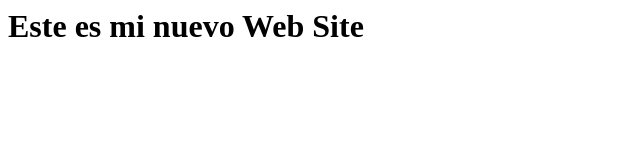
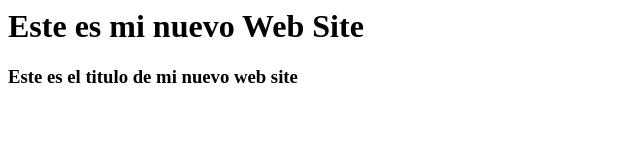
Before and after one commit to OscarPinerosP/ws, a plain HTML site: page index.html in a window 1280 px wide. Shown: the whole page, without its empty margins (0-640 px from the left). Drawn offline with Linux system fonts and the light colour scheme.

Commit message:
primer commit en git

```diff
--- a/index.html
+++ b/index.html
@@ -1,3 +1,4 @@
 <html>
 <h1>Este es mi nuevo Web Site</h1>
+<h3>Este es el titulo de mi nuevo web site</h3>
 </html>
```
